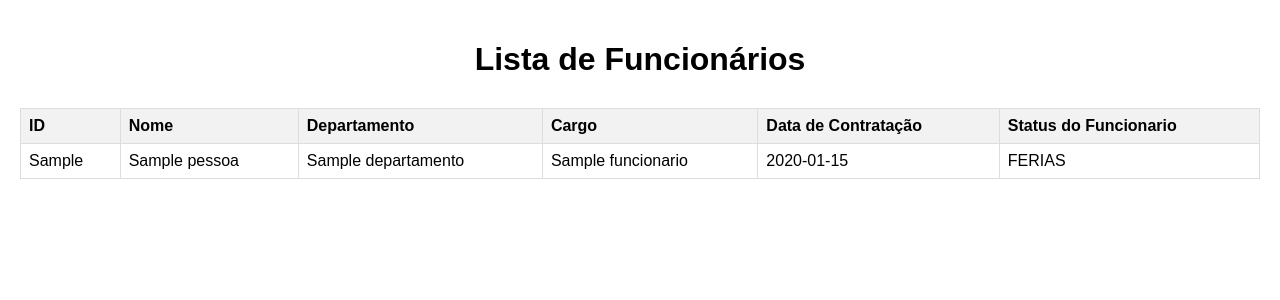
After one commit to joao-victor-73/WorkForce, a Python web app: template projeto/templates/pdf_listaFuncionarios.html in a window 1280 px wide. The commit adds this page. Shown: the top 300 px of the page. Run offline with Jinja, Linux system fonts and the light colour scheme; the template is opened without the code that fills it: most values are stand-ins (such as "Sample title", 1, 10 or a date in 2020).

Commit message:
Gerando lista de funcionários em pdf
Criando uma maneira para gerar PDF da lista de todos os funcionários da empresa

```diff
--- a/projeto/templates/lista.html
+++ b/projeto/templates/lista.html
@@ -1,6 +1,10 @@
 {% extends 'base.html' %}
 
 {% block conteudo %}
+
+    <div>
+        <a href="{{ url_for('gerar_listaFuncionarios_pdf') }}" class="btn btn-primary">Imprimir Lista de funcionarios</a>
+    </div>
 
     <table class="table table-striped table-responsive table-bordered">
         <thead class="thead-default">
--- /dev/null
+++ b/projeto/templates/pdf_listaFuncionarios.html
@@ -0,0 +1,68 @@
+<!DOCTYPE html>
+<html lang="pt-br">
+<head>
+    <meta charset="UTF-8">
+    <meta name="viewport" content="width=device-width, initial-scale=1.0">
+    <title>Lista de Funcionários</title>
+    <style>
+        @page {
+            size: landscape;
+            margin: 20mm;
+        }
+
+        body {
+            font-family: Arial, sans-serif;
+            margin: 0;
+            padding: 20px;
+        }
+        h1 {
+            text-align: center;
+            margin-bottom: 30px;
+        }
+        table {
+            width: 100%;
+            border-collapse: collapse;
+            margin: 20px 0;
+        }
+        th, td {
+            border: 1px solid #ddd;
+            padding: 8px;
+            text-align: left;
+        }
+        th {
+            background-color: #f2f2f2;
+        }
+        tr:nth-child(even) {
+            background-color: #f9f9f9;
+        }
+    </style>
+</head>
+<body>
+    <h1>Lista de Funcionários</h1>
+    <table>
+        <thead class="thead-default">
+            <tr>
+                <th> ID </th>
+                <th> Nome </th>
+                <th> Departamento </th>
+                <th> Cargo </th>
+                <th> Data de Contratação </th>
+                <th> Status do Funcionario </th>
+            </tr>
+        </thead>
+
+        <tbody>
+            {% for funcionario, departamento in lista_func %}
+                <tr>
+                    <td>{{ funcionario.id_func }}</td>
+                    <td>{{ funcionario.pessoa.nome }}</td>
+                    <td>{{ departamento }}</td>
+                    <td>{{ funcionario.nome_cargo }}</td>
+                    <td>{{ funcionario.data_contratacao.strftime('%d/%m/%y') }}</td> <!-- Formatando o tipo de data -->
+                    <td>{{ funcionario.status_func }}</td> <!-- Acessa o valor do Enumm -->
+                </tr>
+            {% endfor %}
+        </tbody>
+    </table>
+</body>
+</html>
```
Also changed, not shown: projeto/main.py (+25 -4 lines).
